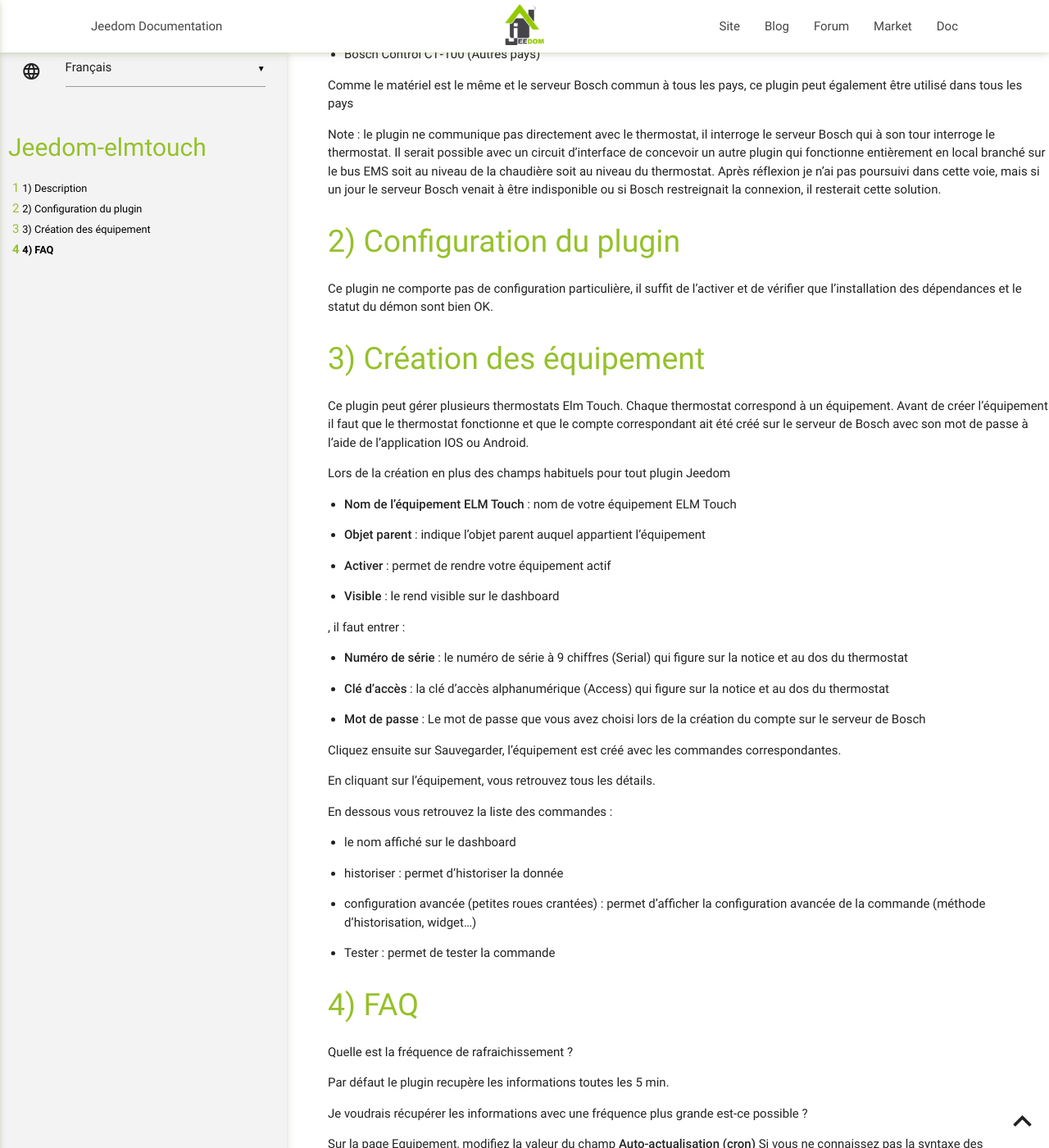
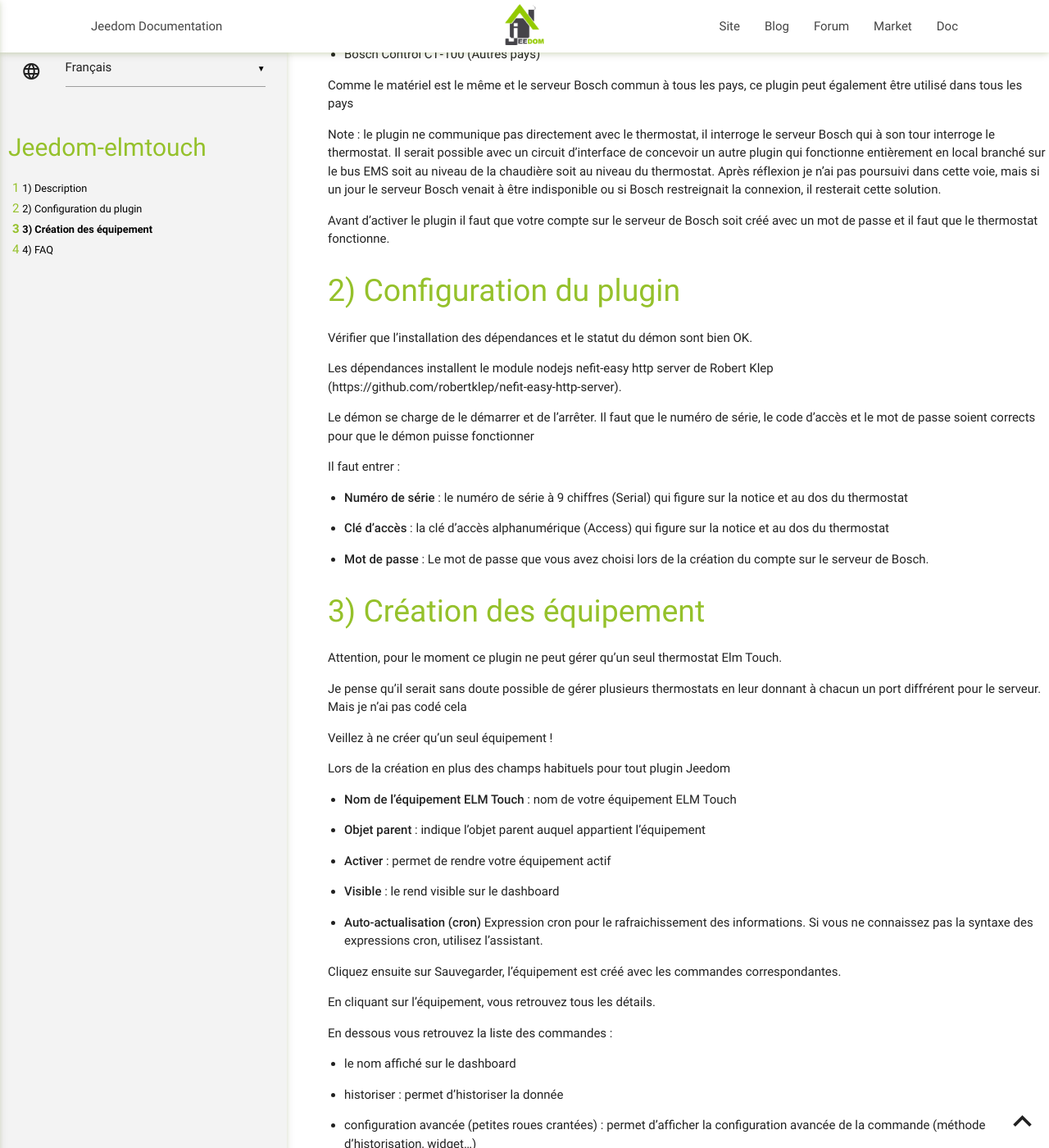
Before and after one commit to jmvedrine/jeedom-elmtouch, a Jekyll site: the page built from docs/fr_FR/index.md, in a window 1280 px wide and 1400 px high, scrolled down 294 px. Shown: the whole window at 82% size. Built offline with Jekyll 4.4.1, drawn with Linux system fonts in a browser that asks for light colours; our own code applies the rules of GitHub Pages for plain Markdown files.

Commit message:
Doc update

```diff
--- a/docs/fr_FR/index.md
+++ b/docs/fr_FR/index.md
@@ -23,19 +23,37 @@ de la chaudière soit au niveau du thermostat. Après réflexion je n'ai pas pou
 dans cette voie, mais si un jour le serveur Bosch venait à être indisponible
 ou si Bosch restreignait la connexion, il resterait cette solution.
 
+Avant d'activer le plugin il faut que votre compte sur le serveur de Bosch soit créé avec un mot de passe
+et il faut que le thermostat fonctionne.
+
 Configuration du plugin
 ===
 
-Ce plugin ne comporte pas de configuration particulière, il suffit de l'activer
-et de vérifier que l'installation des dépendances et le statut du démon sont bien OK.
+Vérifier que l'installation des dépendances et le statut du démon sont bien OK.
+
+Les dépendances installent le module nodejs nefit-easy http server de Robert Klep
+(https://github.com/robertklep/nefit-easy-http-server).
+
+Le démon se charge de le démarrer et de l'arrêter. Il faut que le numéro de série, le
+code d'accès et le mot de passe soient corrects pour que le démon puisse fonctionner
+
+Il faut entrer :
+
+-   **Numéro de série** : le numéro de série à 9 chiffres (Serial) qui figure sur la notice et au dos du thermostat
+
+-   **Clé d'accès** : la clé d'accès alphanumérique (Access) qui figure sur la notice et au dos du thermostat
+
+-   **Mot de passe** : Le mot de passe que vous avez choisi lors de la création du compte sur le serveur de Bosch.
 
 Création des équipement
 ===
 
-Ce plugin peut gérer plusieurs thermostats Elm Touch. Chaque thermostat correspond à un
-équipement. Avant de créer l'équipement il faut que le thermostat fonctionne et que le compte
-correspondant ait été créé sur le serveur de Bosch avec son mot de passe à l'aide de
-l'application IOS ou Android.
+Attention, pour le moment ce plugin ne peut gérer qu'un seul thermostat Elm Touch.
+
+Je pense qu'il serait sans doute
+possible de gérer plusieurs thermostats en leur donnant à chacun un port diffrérent pour le serveur. Mais je n'ai pas codé cela
+
+Veillez à ne créer qu'un seul équipement !
 
 Lors de la création en plus des champs habituels pour tout plugin Jeedom
 
@@ -48,13 +66,8 @@ Lors de la création en plus des champs habituels pour tout plugin Jeedom
 
 -   **Visible** : le rend visible sur le dashboard
 
-, il faut entrer :
-
--   **Numéro de série** : le numéro de série à 9 chiffres (Serial) qui figure sur la notice et au dos du thermostat
-
--   **Clé d'accès** : la clé d'accès alphanumérique (Access) qui figure sur la notice et au dos du thermostat
-
--   **Mot de passe** : Le mot de passe que vous avez choisi lors de la création du compte sur le serveur de Bosch
+-   **Auto-actualisation (cron)** Expression cron pour le rafraichissement des informations.
+Si vous ne connaissez pas la syntaxe des expressions cron, utilisez l'assistant.
 
 Cliquez ensuite sur Sauvegarder, l'équipement est créé avec les commandes correspondantes.
 
```
